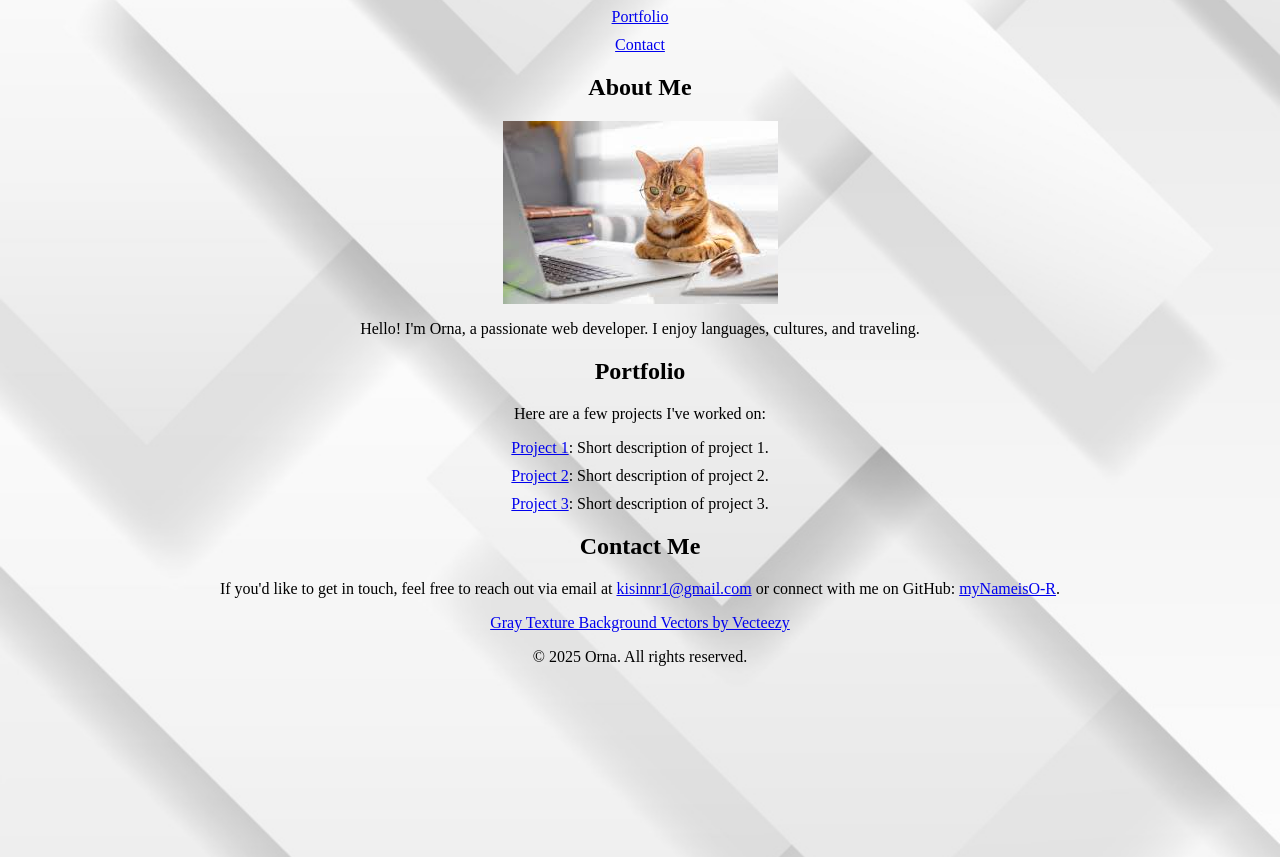
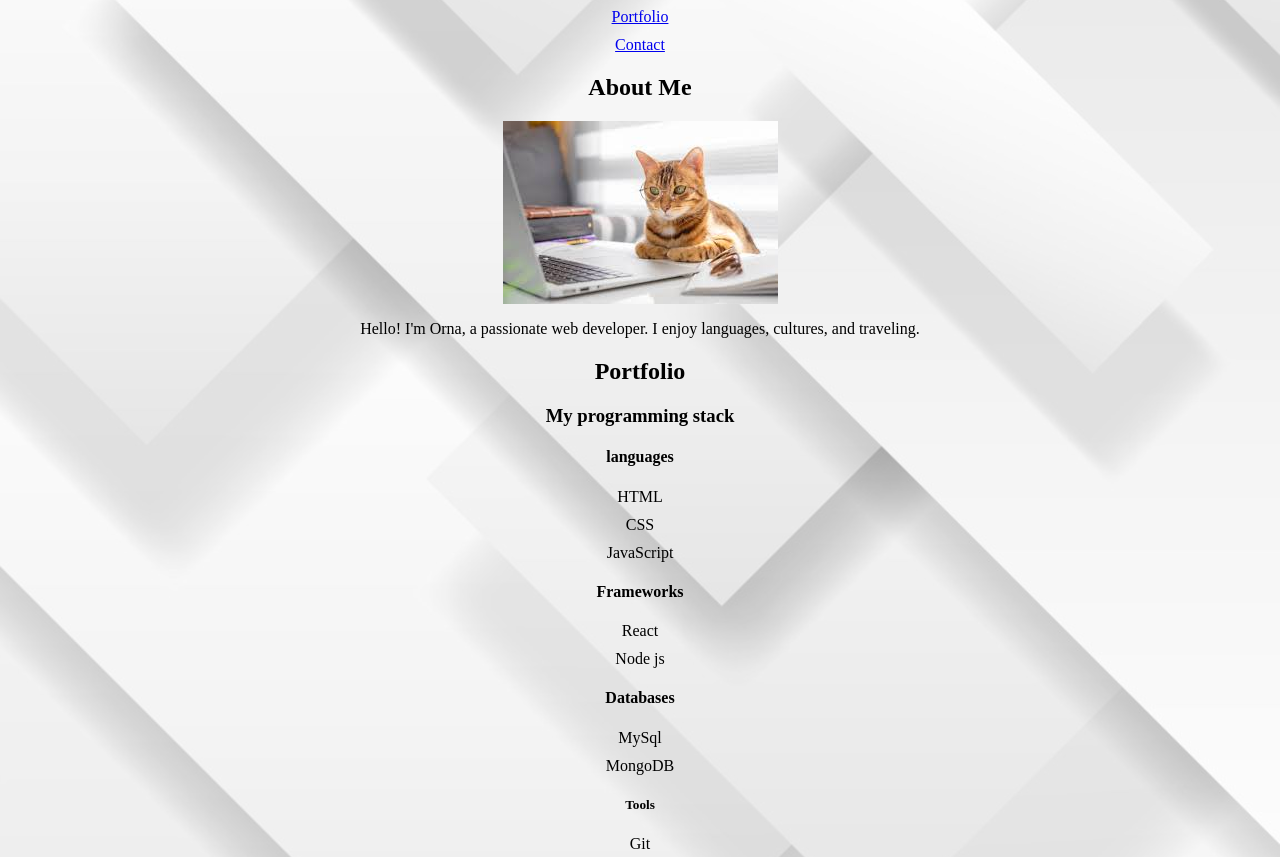
Before and after one commit to myNameisO-R/personal-website, a website: page html-and-the-web_personal-website/index.html in a window 1280 px wide. Shown: the part 78-935 px from the top of the page. Drawn offline with Linux system fonts and the light colour scheme.

Commit message:
add stack

```diff
--- a/html-and-the-web_personal-website/index.html
+++ b/html-and-the-web_personal-website/index.html
@@ -40,6 +40,29 @@
 
       <section id="portfolio">
         <h2>Portfolio</h2>
+        <h3>My programming stack</h3>
+        <h4>languages</h4>
+        <ul>
+          <li>HTML</li>
+          <li>CSS</li>
+          <li>JavaScript</li>
+        </ul>
+        <h4>Frameworks</h4>
+        <ul>
+          <li>React</li>
+          <li>Node js</li>
+        </ul>
+        <h4>Databases</h4>
+        <ul>
+          <li>MySql</li>
+          <li>MongoDB</li>
+        </ul>
+        <h5>Tools</h5>
+        <ul>
+          <li>Git</li>
+          <li>AWS</li>
+        </ul>
+
         <p>Here are a few projects I've worked on:</p>
         <ul>
           <li>
```
